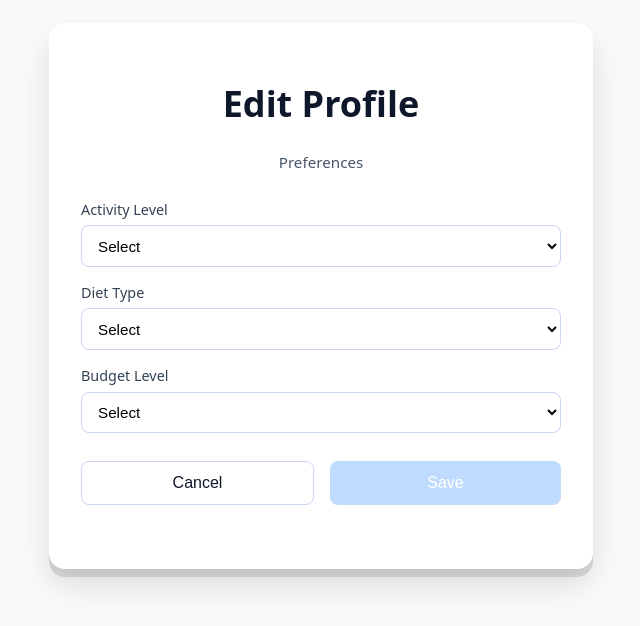
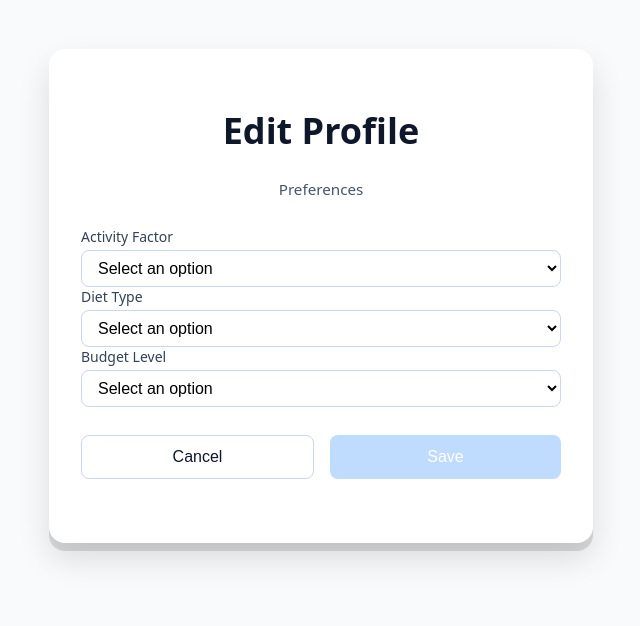
Before and after one commit to GreatDeveloper66/meal-plan-frontend, a React (Create React App) app: page /second-edit-page in a window 1280 px wide. Shown: the top 626 px of the page, without its empty margins (319-959 px from the left). Built offline with nearby package versions, Linux system fonts and the light colour scheme.

Commit message:
update Edit pages with dropdowns. ui scaffolding mostly done

```diff
--- a/src/pages/FirstEditPage/FirstEditPage.tsx
+++ b/src/pages/FirstEditPage/FirstEditPage.tsx
@@ -4,16 +4,30 @@ import Card from "../../components/ui/Card/Card";
 import Input from "../../components/ui/Input/Input";
 import NavigationFooter from "../../components/ui/NavigationFooter/NavigationFooter";
 import styles from "./FirstEditPage.module.css";
+import SelectInput from "../../components/ui/SelectInput/SelectInput";
 
 export default function FirstEditPage() {
   const navigate = useNavigate();
 
-  const [age, setAge] = useState("");
+    const [age, setAge] = useState("");
   const [sex, setSex] = useState("");
   const [weight, setWeight] = useState("");
+  const [weightUnit, setWeightUnit] = useState("lb");
   const [height, setHeight] = useState("");
+  const [heightUnit, setHeightUnit] = useState("cm");
 
-  const allValid = age && sex && weight && height;
+  const ageNumber = Number(age);
+  const weightNumber = Number(weight);
+  const heightNumber = Number(height);
+
+  const isAgeValid = ageNumber >= 13 && ageNumber <= 120;
+  const isSexValid = sex.length > 0;
+  const isWeightValid = weightNumber > 0;
+  const isHeightValid = heightNumber > 0;
+
+  const allValid =
+    isAgeValid && isSexValid && isWeightValid && isHeightValid;
+
 
   const handleSave = () => {
     // 🔹 Placeholder: save personal details
@@ -32,11 +46,68 @@ export default function FirstEditPage() {
         <h1 className={styles.title}>Edit Profile</h1>
         <p className={styles.subtitle}>Personal Details</p>
 
-        <Input label="Age" value={age} onChange={setAge} isValid />
-        <Input label="Sex (M / F)" value={sex} onChange={setSex} isValid/>
-        <Input label="Weight" value={weight} onChange={setWeight} isValid/>
-        <Input label="Height" value={height} onChange={setHeight} isValid/>
+         <div className={styles.fields}>
+            <Input
+              label="Age"
+              type="number"
+              value={age}
+              onChange={setAge}
+              isValid={isAgeValid}
+            />
 
+            <SelectInput
+              label="Sex"
+              value={sex}
+              onChange={setSex}
+              isValid={isSexValid}
+              options={[
+                { label: "Male", value: "m" },
+                { label: "Female", value: "f" },
+              ]}
+            />
+
+            <div className={styles.inlineGroup}>
+              <Input
+                label="Weight"
+                type="number"
+                value={weight}
+                onChange={setWeight}
+                isValid={isWeightValid}
+              />
+
+              <SelectInput
+                label="Unit"
+                value={weightUnit}
+                onChange={setWeightUnit}
+                isValid={true}
+                options={[
+                  { label: "lbs", value: "lb" },
+                  { label: "kg", value: "kg" },
+                ]}
+              />
+            </div>
+
+            <div className={styles.inlineGroup}>
+              <Input
+                label="Height"
+                type="number"
+                value={height}
+                onChange={setHeight}
+                isValid={isHeightValid}
+              />
+
+              <SelectInput
+                label="Unit"
+                value={heightUnit}
+                onChange={setHeightUnit}
+                isValid={true}
+                options={[
+                  { label: "cm", value: "cm" },
+                  { label: "in", value: "in" },
+                ]}
+              />
+            </div>
+          </div>
         <div className={styles.actions}>
           <button className={styles.secondaryButton} onClick={handleCancel}>
             Cancel
--- a/src/pages/SecondEditPage/SecondEditPage.tsx
+++ b/src/pages/SecondEditPage/SecondEditPage.tsx
@@ -3,19 +3,19 @@ import { useNavigate } from "react-router-dom";
 import Card from "../../components/ui/Card/Card";
 import NavigationFooter from "../../components/ui/NavigationFooter/NavigationFooter";
 import styles from "./SecondEditPage.module.css";
+import SelectInput from "../../components/ui/SelectInput/SelectInput";
 
 export default function SecondEditPage() {
   const navigate = useNavigate();
 
-  const [activity, setActivity] = useState("");
-  const [diet, setDiet] = useState("");
-  const [budget, setBudget] = useState("");
-
-  const allValid = activity && diet && budget;
+ const [activityFactor, setActivityFactor] = useState("");
+  const [dietType, setDietType] = useState("");
+  const [budgetLevel, setBudgetLevel] = useState("");
+  const allValid = activityFactor.length > 0 && dietType.length > 0 && budgetLevel.length > 0;
 
   const handleSave = () => {
     // 🔹 Placeholder: save preference details
-    console.log({ activity, diet, budget });
+    console.log({ activityFactor, dietType, budgetLevel });
 
     navigate("/hub");
   };
@@ -30,39 +30,47 @@ export default function SecondEditPage() {
         <h1 className={styles.title}>Edit Profile</h1>
         <p className={styles.subtitle}>Preferences</p>
 
-        <label className={styles.label}>
-          Activity Level
-          <select value={activity} onChange={(e) => setActivity(e.target.value)}>
-            <option value="">Select</option>
-            <option value="sedentary">Sedentary</option>
-            <option value="light">Lightly Active</option>
-            <option value="moderate">Moderately Active</option>
-            <option value="very">Very Active</option>
-            <option value="extra">Extra Active</option>
-          </select>
-        </label>
+       <div className={styles.fields}>
+          <SelectInput
+            label="Activity Factor"
+            value={activityFactor}
+            onChange={setActivityFactor}
+            isValid={activityFactor.length > 0}
+            options={[
+              { label: "Sedentary", value: "sedentary" },
+              { label: "Lightly Active", value: "lightly_active" },
+              { label: "Moderately Active", value: "moderately_active" },
+              { label: "Very Active", value: "very_active" },
+              { label: "Extra Active", value: "extra_active" },
+            ]}
+          />
 
-        <label className={styles.label}>
-          Diet Type
-          <select value={diet} onChange={(e) => setDiet(e.target.value)}>
-            <option value="">Select</option>
-            <option value="normal">Normal</option>
-            <option value="keto">Keto</option>
-            <option value="high-protein">High Protein</option>
-            <option value="vegetarian">Vegetarian</option>
-            <option value="vegan">Vegan</option>
-          </select>
-        </label>
+          <SelectInput
+            label="Diet Type"
+            value={dietType}
+            onChange={setDietType}
+            isValid={dietType.length > 0}
+            options={[
+              { label: "Normal", value: "normal" },
+              { label: "Keto", value: "keto" },
+              { label: "High Protein", value: "high_protein" },
+              { label: "Vegetarian", value: "vegetarian" },
+              { label: "Vegan", value: "vegan" },
+            ]}
+          />
 
-        <label className={styles.label}>
-          Budget Level
-          <select value={budget} onChange={(e) => setBudget(e.target.value)}>
-            <option value="">Select</option>
-            <option value="minimal">Minimal</option>
-            <option value="normal">Normal</option>
-            <option value="premium">Premium</option>
-          </select>
-        </label>
+          <SelectInput
+            label="Budget Level"
+            value={budgetLevel}
+            onChange={setBudgetLevel}
+            isValid={budgetLevel.length > 0}
+            options={[
+              { label: "Minimal", value: "minimal" },
+              { label: "Normal", value: "normal" },
+              { label: "Premium", value: "premium" },
+            ]}
+          />
+        </div>
 
         <div className={styles.actions}>
           <button className={styles.secondaryButton} onClick={handleCancel}>
```
